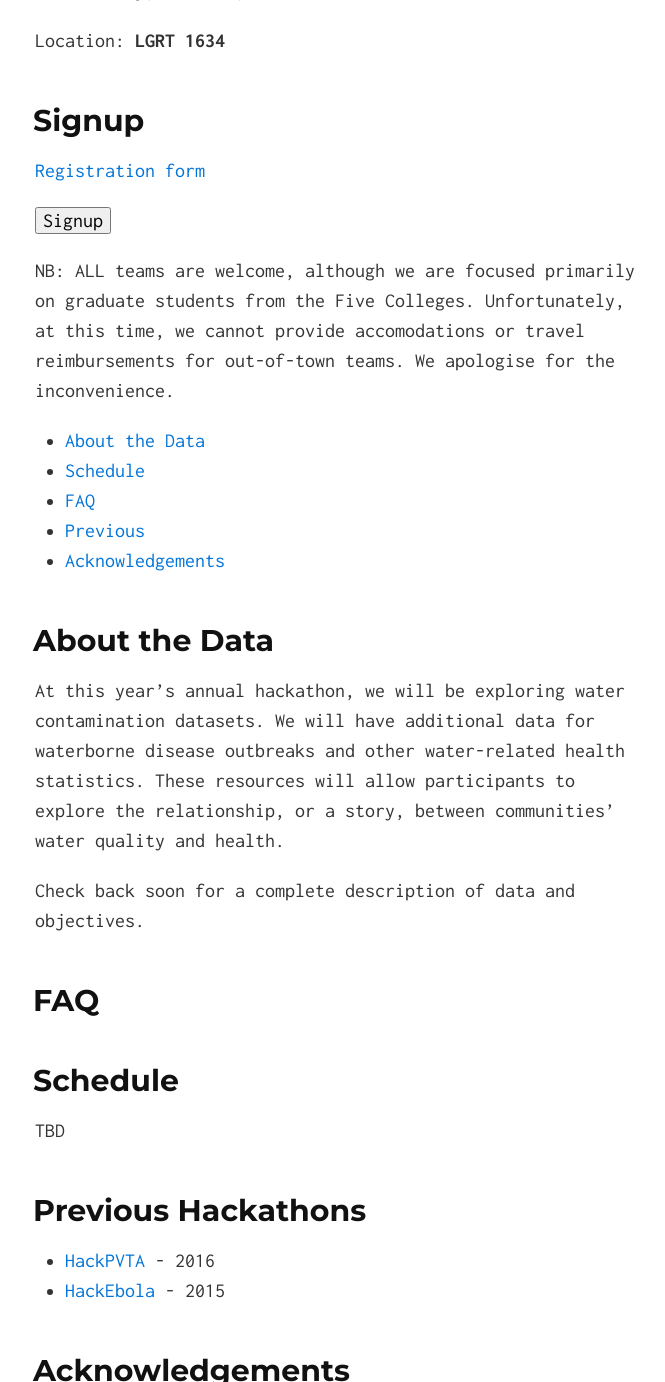
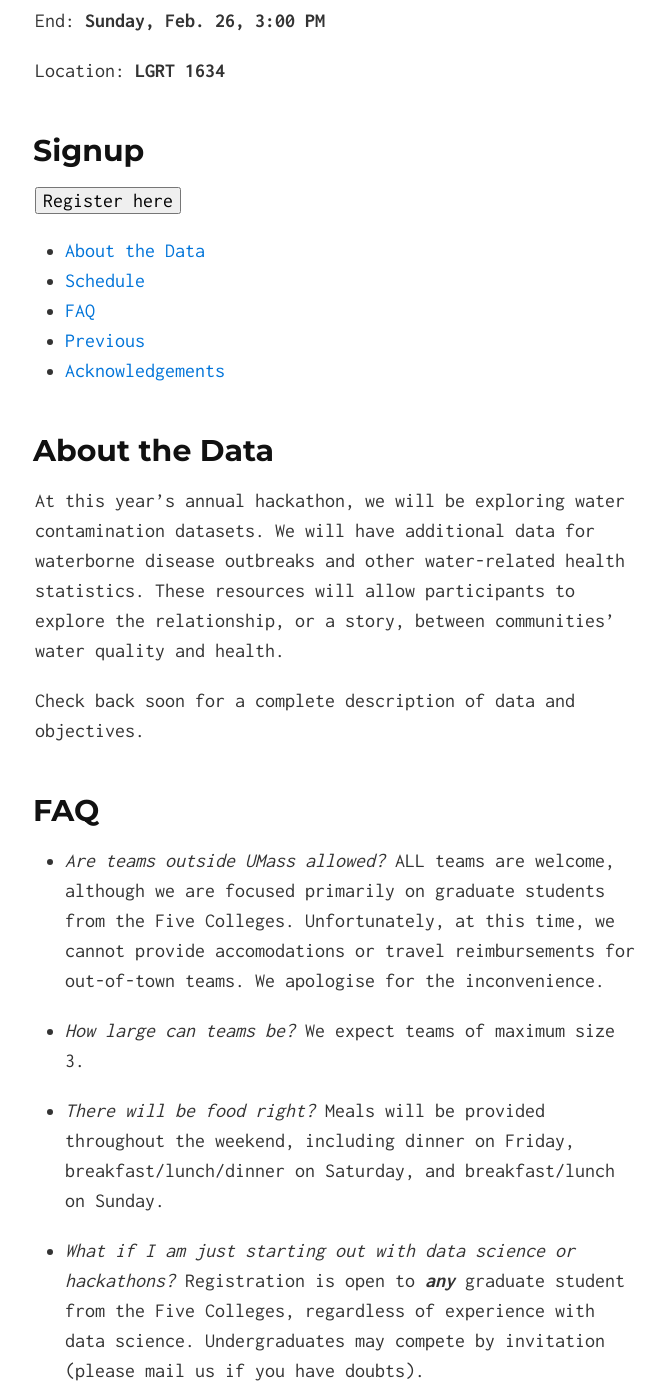
Before and after one commit to gridclub/Hack2O, a Jekyll site: the page built from index.md, in a window 1280 px wide and 1400 px high, scrolled down 714 px, cut to the strip 0-1382 px from the top of the window. Shown: the whole strip, without its empty margins (305-970 px from the left). Built offline with Jekyll 4.4.1, drawn with Linux system fonts in a browser that asks for light colours; nearby versions of some CDN libraries; some of the changed text lies outside the part shown.

Commit message:
far, revert header

```diff
--- a/index.md
+++ b/index.md
@@ -4,11 +4,12 @@
 
 <link rel="stylesheet" href="https://maxcdn.bootstrapcdn.com/font-awesome/4.5.0/css/font-awesome.min.css">
 
-![Hack2O](http://gridclub.io/Hack2O/assets/banner.png)
+![Hack2O](http://gridclub.io/Hack2O/assets/hack2ologo.png)
 
-The [Graduate Researchers interested in Data](http://www.gridclub.io) (GRiD) club at [UMass Amherst](http://www.umass.edu) is hosting our Annual Hackathon event! For 2017, we are focusing on water-related datasets.  Cool prizes from **Microsoft Student Partners** and more!
+The [Graduate Researchers interested in Data](http://www.gridclub.io) (GRiD) club at [UMass Amherst](http://www.umass.edu) is hosting our annual ***Data Science Hackathon***! For 2017, we’ll be exploring water contamination datasets, especially as it relates to lead contamination in **Flint, MI**.
 
-## <a name="timeplace"></a> Dates & Venue
+The competition is open to all graduate students. Prizes will be given to the winners, co-sponsored by [Microsoft Student Partner](https://www.facebook.com/groups/198842233863002/).
+
 
 Start: **Friday, Feb. 24; 5:30 PM**
 
@@ -19,11 +20,7 @@
 
 ## <a name="signup"></a> Signup
 
-[Registration form](https://docs.google.com/forms/d/e/1FAIpQLSfaGPM2AMbRzUOEENchr2A5HuQh3aUSdJDXX-qC4Ln3t0QCFQ/viewform)
-
-<button name="button" onclick="https://docs.google.com/forms/d/e/1FAIpQLSfaGPM2AMbRzUOEENchr2A5HuQh3aUSdJDXX-qC4Ln3t0QCFQ/viewform">Signup</button>
-
-NB: ALL teams are welcome, although we are focused primarily on graduate students from the Five Colleges. Unfortunately, at this time, we cannot provide accomodations or travel reimbursements for out-of-town teams. We apologise for the inconvenience.
+<button name="button" onclick="https://docs.google.com/forms/d/e/1FAIpQLSfaGPM2AMbRzUOEENchr2A5HuQh3aUSdJDXX-qC4Ln3t0QCFQ/viewform">Register here</button>
 
 - [About the Data](#dataset)
 - [Schedule](#programme)
@@ -38,7 +35,20 @@
 
 Check back soon for a complete description of data and objectives.
 
+
 ## <a name="faq"></a> FAQ
+
+- *Are teams outside UMass allowed?*
+    ALL teams are welcome, although we are focused primarily on graduate students from the Five Colleges. Unfortunately, at this time, we cannot provide accomodations or travel reimbursements for out-of-town teams. We apologise for the inconvenience.
+
+- *How large can teams be?*
+    We expect teams of maximum size 3.
+
+- *There will be food right?*
+    Meals will be provided throughout the weekend, including dinner on Friday, breakfast/lunch/dinner on Saturday, and breakfast/lunch on Sunday.
+
+- *What if I am just starting out with data science or hackathons?*
+    Registration is open to ***any*** graduate student from the Five Colleges, regardless of experience with data science. Undergraduates may compete by invitation (please mail us if you have doubts).
 
 
 ## <a name="keynote"></a> Schedule
```
